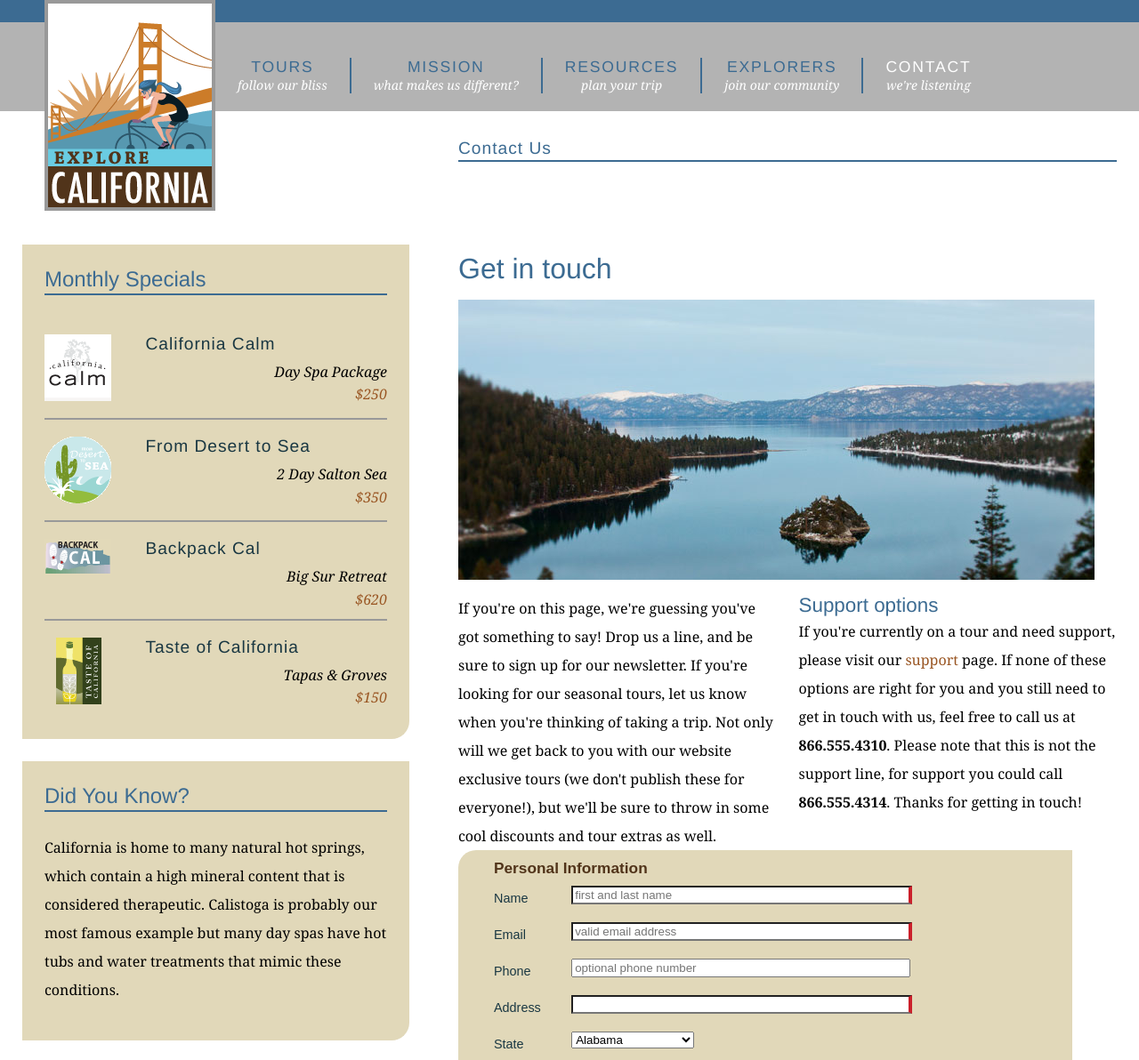
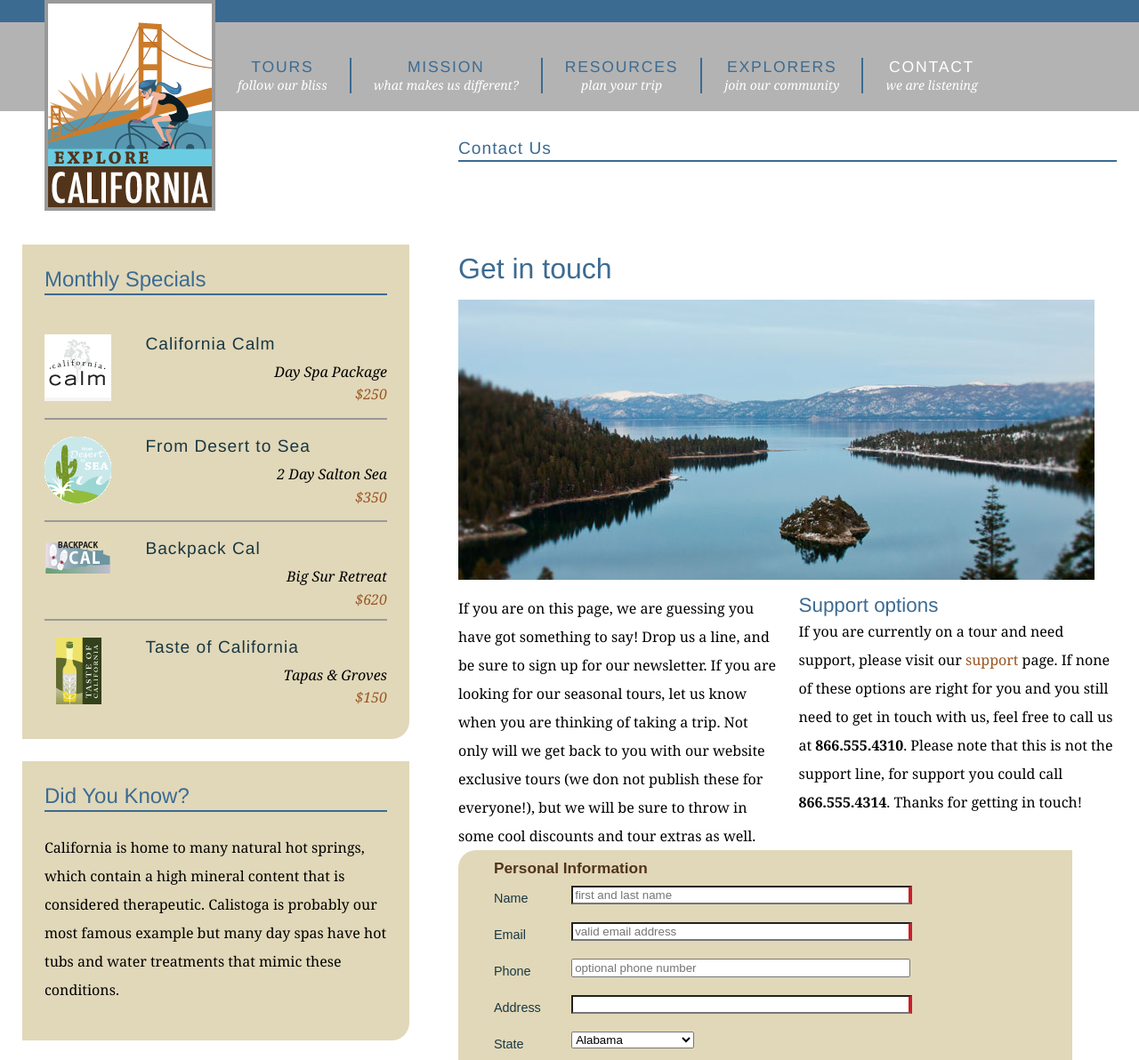
Before and after one commit to pietdelsupehe/test, a plain HTML site: page contact.html in a window 1280 px wide. Shown: the top 1192 px of the page at 89% size. Drawn offline with Linux system fonts and the light colour scheme.

Commit message:
Removed contractions from contactpage text

```diff
--- a/contact.html
+++ b/contact.html
@@ -45,7 +45,7 @@
                 <li><a href="explorers/video.html" title="check out our podcast">Video podcast</a></li>
               </ul>
             </li>
-            <li><a href="contact.html" title="contact us" class="current">Contact <br /><span class="tagline">we're listening</span></a>
+            <li><a href="contact.html" title="contact us" class="current">Contact <br /><span class="tagline">we are listening</span></a>
               <ul>
                 <li><a href="support.html" title="need help?">Support</a></li>
               </ul>
@@ -68,10 +68,10 @@
           <h1>Get in touch</h1>
           <img src="assets/images/emerald_bay.jpg" alt="Beautiful Lake Tahoe" class="articleImage" />
           <div class="multiCol">
-            <p>If you're on this page, we're guessing you've got something to say! Drop us a line, and be sure to sign up for our newsletter. If you're looking for our seasonal tours,  let us know when you're thinking of taking a trip. Not only will we get back to you with our website exclusive tours (we don't publish these for everyone!), but we'll be sure to throw in some cool discounts and tour extras as well.</p>
+            <p>If you are on this page, we are guessing you have got something to say! Drop us a line, and be sure to sign up for our newsletter. If you are looking for our seasonal tours,  let us know when you are thinking of taking a trip. Not only will we get back to you with our website exclusive tours (we don not publish these for everyone!), but we will be sure to throw in some cool discounts and tour extras as well.</p>
 
             <h2>Support options</h2>
-            <p>If you're currently on a tour and need support, please visit our <a href="support.html">support</a> page. If none of these options are right for you and you still need to get in touch with us, feel free to call us at<span class="phone"> <strong>866.555.4310</strong>. Please note that this is not the support line, for support you could call </span><strong>866.555.4314</strong>. Thanks for getting in touch!</p>
+            <p>If you are currently on a tour and need support, please visit our <a href="support.html">support</a> page. If none of these options are right for you and you still need to get in touch with us, feel free to call us at<span class="phone"> <strong>866.555.4310</strong>. Please note that this is not the support line, for support you could call </span><strong>866.555.4314</strong>. Thanks for getting in touch!</p>
           </div>
 
           <form id="frmContact" name="frmContact" method="post" action="contact_process.html">
@@ -207,7 +207,7 @@
                 <label for="comments">Comments</label><br />
                 <textarea name="comments2" id="comments" cols="45" rows="5" tabindex="270"></textarea>
               </p>
-              <p>Would you like to receive our monthly tour specials newsletter? No, we don't spam or share your information with anyone else. Read our <a href="privacy.html">privacy policy</a>.</p>
+              <p>Would you like to receive our monthly tour specials newsletter? No, we do not spam or share your information with anyone else. Read our <a href="privacy.html">privacy policy</a>.</p>
               <p>
                 <input type="radio" name="newsletter" id="newsletter_yes" value="yes" tabindex="280">
                 <label for="newsletter_yes" class="inline break">Please send me the newsletter!</label>
```
